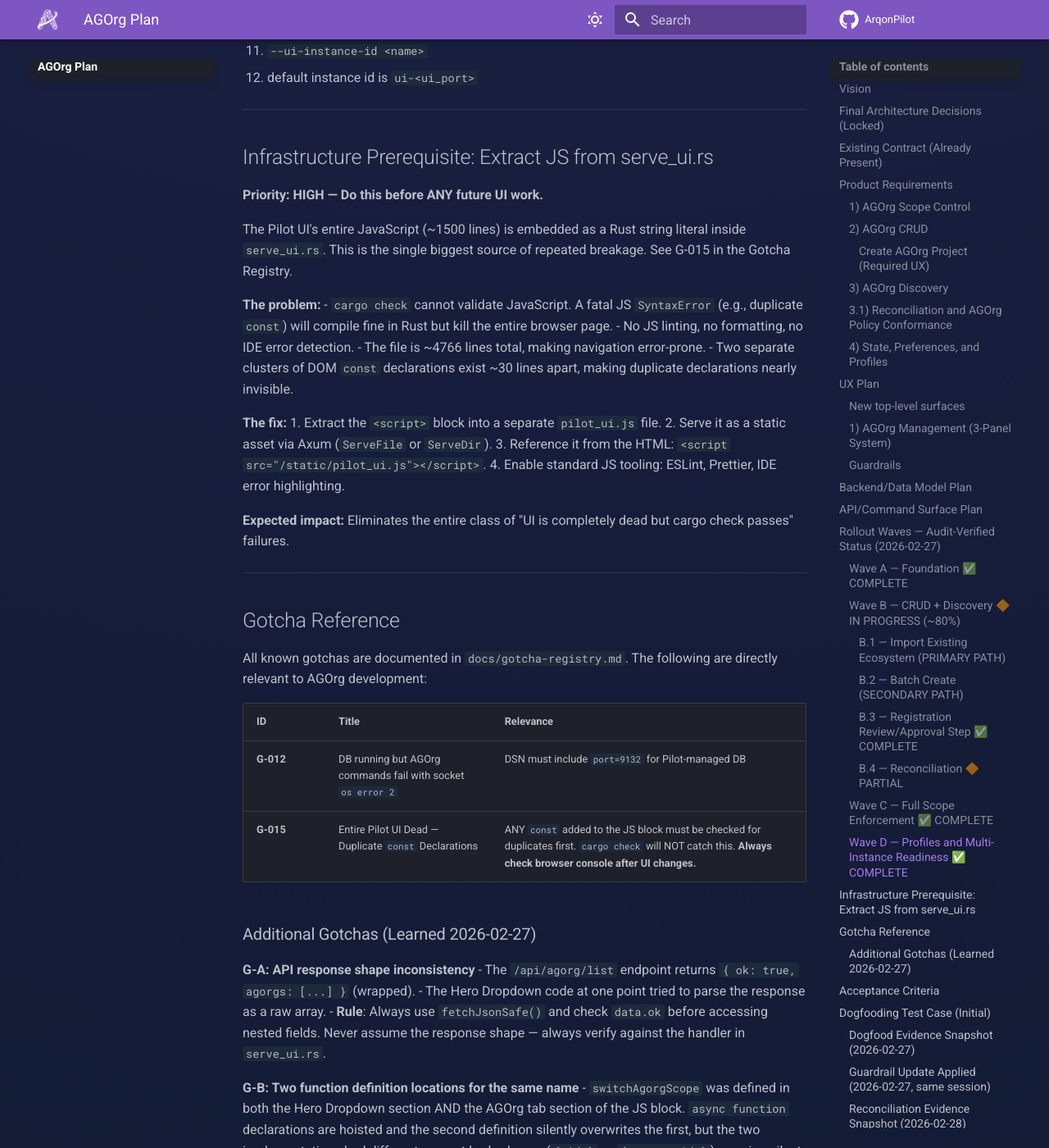
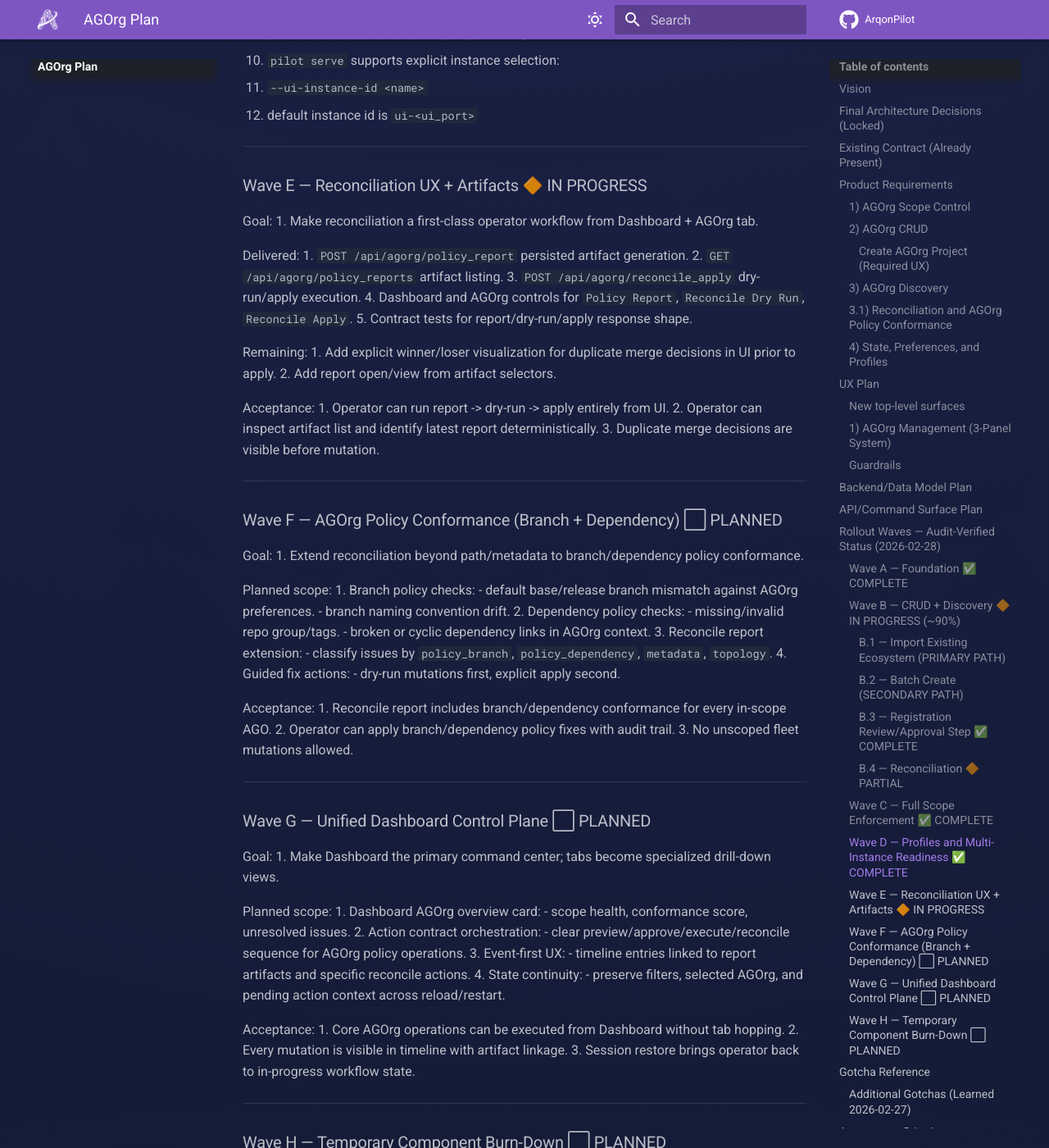
Before and after one commit to novelbytelabs/ArqonPilot, an MkDocs documentation site: the page built from docs/agorg-control-plane-plan.md, in a window 1280 px wide and 1400 px high, scrolled down 13119 px. Shown: the whole window at 82% size. Built offline with MkDocs 1.6.1 and Material for MkDocs 9.7.7, drawn with Linux system fonts in a browser that asks for light colours; comment, search, counter and statistics services are not loaded; some of the changed text lies outside the part shown.

Commit message:
docs(agorg): add explicit Wave E-H roadmap and refresh next-session priorities

````diff
--- a/docs/agorg-control-plane-plan.md
+++ b/docs/agorg-control-plane-plan.md
@@ -257,7 +257,7 @@ Add new commands/endpoints:
 
 ---
 
-## Rollout Waves — Audit-Verified Status (2026-02-27)
+## Rollout Waves — Audit-Verified Status (2026-02-28)
 
 ### Wave A — Foundation ✅ COMPLETE
 
@@ -273,7 +273,7 @@ Add new commands/endpoints:
 
 ---
 
-### Wave B — CRUD + Discovery 🔶 IN PROGRESS (~80%)
+### Wave B — CRUD + Discovery 🔶 IN PROGRESS (~90%)
 
 #### B.1 — Import Existing Ecosystem (PRIMARY PATH)
 
@@ -328,11 +328,12 @@ Add new commands/endpoints:
 
 | Feature | Status |
 |---------|--------|
-| Duplicate detection | ⬜ |
+| Duplicate detection | ✅ |
 | Candidate quality checks | ✅ |
 | Policy conformance checks | ✅ |
 | Reconciliation report artifact | ✅ |
 | Reconciliation apply (dry-run + apply) | ✅ |
+| UI duplicate resolution controls (winner/loser preview) | ⬜ |
 
 **Progress note:** `agorg reconcile` (CLI/API/UI) reports off-policy items. UI/API now support:
 1. `POST /api/agorg/policy_report` (persisted artifact in `~/.pilot/reports/agorg_policy_report_<ts>.json`)
@@ -340,7 +341,7 @@ Add new commands/endpoints:
 3. `POST /api/agorg/reconcile_apply` (dry-run preview or mutation apply)
 4. Dashboard + AGOrg panel controls for report/dry-run/apply.
 
-Remaining B.4 close-out is duplicate-name/path merge heuristics; prune-path apply is complete.
+Remaining B.4 close-out is UI presentation of duplicate merge winners/losers before apply.
 
 ---
 
@@ -394,25 +395,93 @@ Wave D close-out details:
 
 ---
 
-## Infrastructure Prerequisite: Extract JS from serve_ui.rs
+### Wave E — Reconciliation UX + Artifacts 🔶 IN PROGRESS
 
-**Priority: HIGH — Do this before ANY future UI work.**
+Goal:
+1. Make reconciliation a first-class operator workflow from Dashboard + AGOrg tab.
 
-The Pilot UI's entire JavaScript (~1500 lines) is embedded as a Rust string literal inside `serve_ui.rs`. This is the single biggest source of repeated breakage. See G-015 in the Gotcha Registry.
+Delivered:
+1. `POST /api/agorg/policy_report` persisted artifact generation.
+2. `GET /api/agorg/policy_reports` artifact listing.
+3. `POST /api/agorg/reconcile_apply` dry-run/apply execution.
+4. Dashboard and AGOrg controls for `Policy Report`, `Reconcile Dry Run`, `Reconcile Apply`.
+5. Contract tests for report/dry-run/apply response shape.
 
-**The problem:**
-- `cargo check` cannot validate JavaScript. A fatal JS `SyntaxError` (e.g., duplicate `const`) will compile fine in Rust but kill the entire browser page.
-- No JS linting, no formatting, no IDE error detection.
-- The file is ~4766 lines total, making navigation error-prone.
-- Two separate clusters of DOM `const` declarations exist ~30 lines apart, making duplicate declarations nearly invisible.
+Remaining:
+1. Add explicit winner/loser visualization for duplicate merge decisions in UI prior to apply.
+2. Add report open/view from artifact selectors.
 
-**The fix:**
-1. Extract the `<script>` block into a separate `pilot_ui.js` file.
-2. Serve it as a static asset via Axum (`ServeFile` or `ServeDir`).
-3. Reference it from the HTML: `<script src="/static/pilot_ui.js"></script>`.
-4. Enable standard JS tooling: ESLint, Prettier, IDE error highlighting.
+Acceptance:
+1. Operator can run report -> dry-run -> apply entirely from UI.
+2. Operator can inspect artifact list and identify latest report deterministically.
+3. Duplicate merge decisions are visible before mutation.
 
-**Expected impact:** Eliminates the entire class of "UI is completely dead but cargo check passes" failures.
+---
+
+### Wave F — AGOrg Policy Conformance (Branch + Dependency) ⬜ PLANNED
+
+Goal:
+1. Extend reconciliation beyond path/metadata to branch/dependency policy conformance.
+
+Planned scope:
+1. Branch policy checks:
+   - default base/release branch mismatch against AGOrg preferences.
+   - branch naming convention drift.
+2. Dependency policy checks:
+   - missing/invalid repo group/tags.
+   - broken or cyclic dependency links in AGOrg context.
+3. Reconcile report extension:
+   - classify issues by `policy_branch`, `policy_dependency`, `metadata`, `topology`.
+4. Guided fix actions:
+   - dry-run mutations first, explicit apply second.
+
+Acceptance:
+1. Reconcile report includes branch/dependency conformance for every in-scope AGO.
+2. Operator can apply branch/dependency policy fixes with audit trail.
+3. No unscoped fleet mutations allowed.
+
+---
+
+### Wave G — Unified Dashboard Control Plane ⬜ PLANNED
+
+Goal:
+1. Make Dashboard the primary command center; tabs become specialized drill-down views.
+
+Planned scope:
+1. Dashboard AGOrg overview card:
+   - scope health, conformance score, unresolved issues.
+2. Action contract orchestration:
+   - clear preview/approve/execute/reconcile sequence for AGOrg policy operations.
+3. Event-first UX:
+   - timeline entries linked to report artifacts and specific reconcile actions.
+4. State continuity:
+   - preserve filters, selected AGOrg, and pending action context across reload/restart.
+
+Acceptance:
+1. Core AGOrg operations can be executed from Dashboard without tab hopping.
+2. Every mutation is visible in timeline with artifact linkage.
+3. Session restore brings operator back to in-progress workflow state.
+
+---
+
+### Wave H — Temporary Component Burn-Down ⬜ PLANNED
+
+Goal:
+1. Remove avoidable bridge components and surface any unavoidable ones explicitly.
+
+Current known temporary components:
+1. ArqonBus compatibility shim (`scripts/arqonbus_shim.sh`) — required when frozen Bus checkout is not directly runnable.
+2. Master Hierarchy linkage UX note (`TODO`) — partial drag/link interaction, not yet hardened.
+
+Planned scope:
+1. Replace shim path with native bus integration path where feasible.
+2. Convert hierarchy linkage TODO into explicit audited relationship editor.
+3. Add periodic inventory check in docs + runbook so no hidden placeholders/stubs accumulate.
+
+Acceptance:
+1. No hidden non-essential shims/stubs/placeholders remain.
+2. Any unavoidable temporary component is documented in this plan + runbook + gotcha registry.
+3. Operator can identify temporary components in under 60 seconds.
 
 ---
 
@@ -440,34 +509,13 @@ All known gotchas are documented in `docs/gotcha-registry.md`. The following are
 - During manual revert, the rendering function was deleted from the JS block, but calls to it remained in `agorgList()`. This threw a `ReferenceError` that halted all subsequent JS execution in the same call chain.
 - **Rule**: When removing a function, always search for all call sites. A `ReferenceError` in an `async` function will silently swallow the error in the caller if not wrapped in try/catch.
 
-**G-D: `switchAgorgScope` sends wrong request body shape** ⚠️ ACTIVE BUG
-- `switchAgorgScope` at `serve_ui.rs:3409` sends `{ id }` but `/api/agorg/use` expects `AgorgUseRequest { agorg: String }`.
-- This means clicking any AGOrg in the Hero Dropdown or Registry to switch scope **silently fails** with a 400 Bad Request because `req.agorg` is empty.
-- **Fix**: Change line 3410 from `const req = { id };` to `const req = { agorg: id };`.
-- **Severity**: HIGH — scope switching from UI is fundamentally broken until this is fixed.
+**G-D: `switchAgorgScope` request shape mismatch** ✅ RESOLVED
+- Historical issue: UI sent `{ id }` while `/api/agorg/use` expects `{ agorg }`.
+- Resolution: scope switch path now sends `{ agorg: <id> }` and is validated in current UI flow.
 
-**G-E: `agorgDelete()` function missing but button exists** ⚠️ ACTIVE BUG
-- The Delete button at `serve_ui.rs:2979` calls `agorgDelete()`, but this JS function does not exist anywhere in the codebase.
-- Clicking the button throws a `ReferenceError` and silently fails.
-- **Fix**: Add the missing function:
-  ```javascript
-  async function agorgDelete() {
-    const data = await fetchJsonSafe('/api/agorg/active');
-    if (!data.ok || !data.active) {
-      agorgOut.textContent = 'Error: No active AGOrg to delete';
-      return;
-    }
-    if (!confirm(`Delete AGOrg "${data.active.name}"? This removes the record but NOT the files.`)) return;
-    const res = await fetchJsonSafe('/api/agorg/delete', {
-      method: 'POST',
-      headers: {'content-type':'application/json'},
-      body: JSON.stringify({ id: data.active.id })
-    });
-    agorgOut.textContent = JSON.stringify(res, null, 2);
-    if (res.ok) { agorgList(); refreshAgorgHeader(); agorgShowActive(); }
-  }
-  ```
-- **Severity**: MEDIUM — the backend handler exists and works; only the JS binding is missing.
+**G-E: `agorgDelete()` missing handler** ✅ RESOLVED
+- Historical issue: AGOrg Delete button called undefined JS function.
+- Resolution: `agorgDelete()` is implemented and wired end-to-end (UI + backend route).
 
 ---
 
@@ -612,9 +660,7 @@ Known temporary/bridge components (explicit inventory):
 
 ## Recommended Next Session Priority
 
-1. **Wave B.4 final close** — add explicit duplicate resolution actions in UI (show preferred winner + prune candidates inline before apply).
-2. **Wave E hardening** — add artifact open/view action from Dashboard + AGOrg panel policy artifact selectors.
-3. **Temporary-component burn-down** — remove/replace the remaining bridge pieces where feasible:
-   - eliminate dependency on ArqonBus compatibility shim when native Bus integration is stable
-   - close `Master Hierarchy` linkage TODO into a first-class, audited relationship flow
-4. **Wave F start** — AGOrg policy reconciliation surface for branch/dependency conformance (beyond path/metadata checks).
+1. **Wave E hard-close** — finish duplicate winner/loser visualization + artifact open/view from selectors.
+2. **Wave F execution start** — implement branch/dependency conformance checks and classify them in reconcile report.
+3. **Wave G kickoff** — promote Dashboard to primary AGOrg control center for full reconcile workflow.
+4. **Wave H planning** — explicit burn-down plan for temporary components (shim + linkage TODO) with exit criteria.
````
